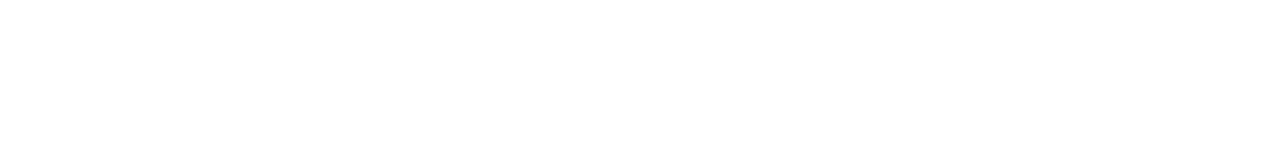
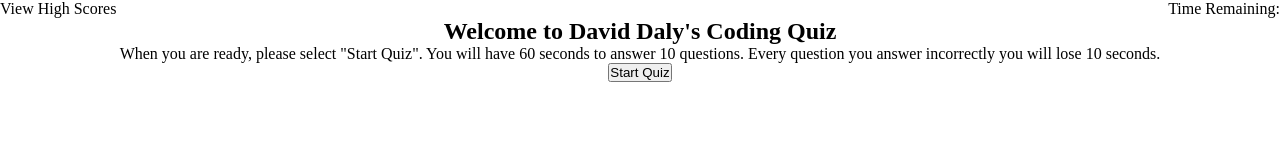
Before and after one commit to dalyd14/coding-quiz, a plain HTML site: page index.html in a window 1280 px wide. Drawn offline with Linux system fonts and the light colour scheme.

Commit message:
connected three documents together; and can give variables from js file to html

```diff
--- a/assets/css/style.css
+++ b/assets/css/style.css
@@ -0,0 +1,24 @@
+* {
+    margin: 0;
+    padding: 0;
+    box-sizing: border-box;
+}
+a {
+    text-decoration: none;
+    color: unset;
+}
+
+header {
+    display: flex;
+    justify-content: space-between;
+    align-items: center;
+}
+.start-menu {
+    display: flex;
+    flex-direction: column;
+    align-items: center;
+    justify-content: center;
+}
+.start-menu h2, .start-menu p {
+    text-align: center;
+}
--- a/assets/js/script.js
+++ b/assets/js/script.js
@@ -0,0 +1,19 @@
+var totalTime = 60;
+var totalQuestions = 10;
+var timePenalty = 10;
+var rightOrWrong = "Correct!"
+
+var timeRemainingEl = document.querySelector("#time-left")
+var righOrWrongEl = document.querySelector("#right-or-wrong")
+
+var startMenuSetup = function () {
+    var totalTimeEl = document.querySelector("span[id='time-total']")
+    var totalQuestionsEl = document.querySelector("span[id='questions-total']")
+    var timePenaltyEl = document.querySelector("span[id='time-penalty']")
+
+    totalTimeEl.textContent = totalTime;
+    totalQuestionsEl.textContent = totalQuestions;
+    timePenaltyEl.textContent = timePenalty;
+}
+
+startMenuSetup();
--- a/index.html
+++ b/index.html
@@ -3,9 +3,39 @@
 <head>
     <meta charset="UTF-8">
     <meta name="viewport" content="width=device-width, initial-scale=1.0">
+    <link rel="stylesheet" href="./assets/css/style.css">
     <title>Coding Quiz</title>
 </head>
 <body>
-
+    <!-- Where I will allow them to view high score and the timer; I also may keep up with their score -->
+    <header>
+        <a href="">
+            View High Scores
+        </a>
+        <div>
+            Time Remaining: <span id="time-left"></span>
+        </div>
+    </header>
+    <!-- Where I will display the questions and their answers -->
+    <main class="page-content" id="page-content">
+        <div class="start-menu" id="start-menu">
+            <h2>Welcome to David Daly's Coding Quiz</h2>
+            <p>
+                When you are ready, please select "Start Quiz".
+                You will have <span id="time-total"></span> seconds to answer <span id="questions-total"></span> questions.
+                Every question you answer incorrectly you will lose <span id="time-penalty"></span> seconds.
+            </p>
+            <button class="start-quiz">
+                Start Quiz
+            </button>
+        </div>
+    </main>
+    <!-- Where I will display right or wrong -->
+    <footer>
+        <div class="right-or-wrong">
+            <h3 id="right-or-wrong"></h4>
+        </div>
+    </footer>
+    <script src="./assets/js/script.js"></script>
 </body>
 </html>
```
